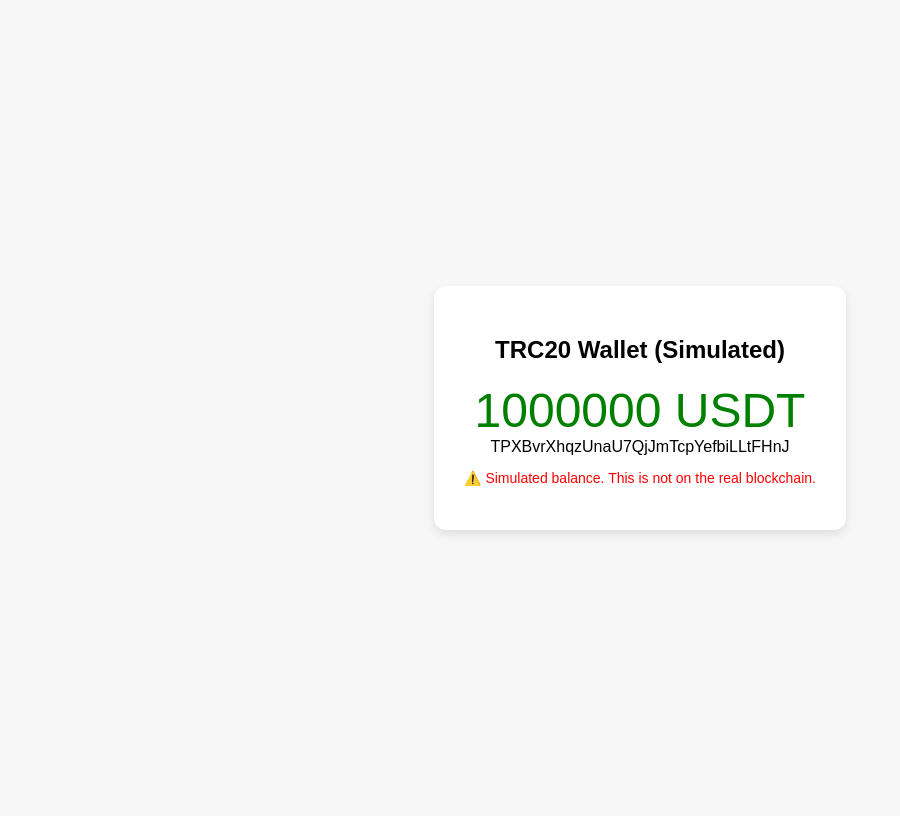
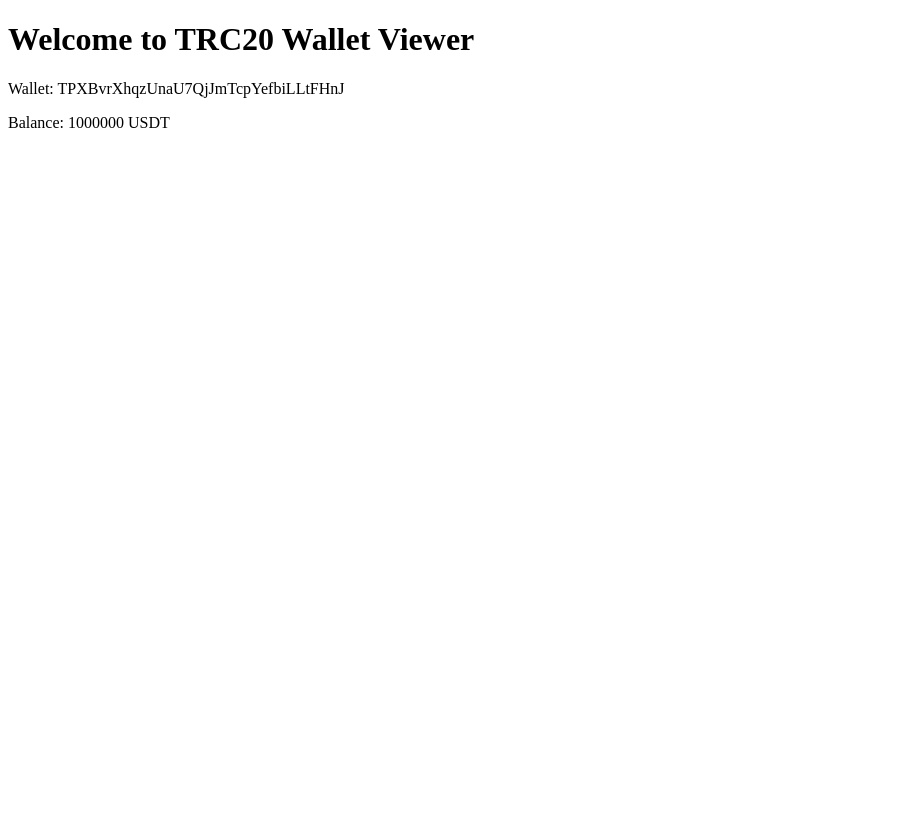
Before and after one commit to oduorstephen2018-afk/trc20-wallet-sim, a Flask app: page / in a window 1280 px wide. Shown: the whole page, without its empty margins (0-900 px from the left). After the commit the page ends 128 px from the top, so only its background shows below. Run offline with Flask 3, Linux system fonts and the light colour scheme.

Commit message:
Add templates/index.html

```diff
--- a/Templates/index.html
+++ b/Templates/index.html
@@ -1,39 +1,12 @@
+<!-- templates/index.html -->
 <!DOCTYPE html>
 <html>
 <head>
-    <title>TRC20 Wallet (Simulated)</title>
-    <style>
-        body {
-            font-family: Arial, sans-serif;
-            background-color: #f7f7f7;
-            display: flex;
-            justify-content: center;
-            align-items: center;
-            height: 100vh;
-        }
-        .wallet {
-            background: white;
-            padding: 30px;
-            border-radius: 12px;
-            box-shadow: 0 4px 10px rgba(0,0,0,0.1);
-            text-align: center;
-        }
-        .balance {
-            font-size: 48px;
-            color: green;
-        }
-        .warning {
-            font-size: 14px;
-            color: red;
-        }
-    </style>
+  <title>TRC20 Wallet Viewer</title>
 </head>
 <body>
-    <div class="wallet">
-        <h2>TRC20 Wallet (Simulated)</h2>
-        <div class="balance">{{ balance }} USDT</div>
-        <div>{{ wallet_address }}</div>
-        <p class="warning">⚠️ Simulated balance. This is not on the real blockchain.</p>
-    </div>
+  <h1>Welcome to TRC20 Wallet Viewer</h1>
+  <p>Wallet: {{ wallet_address }}</p>
+  <p>Balance: {{ balance }} USDT</p>
 </body>
 </html>
```
